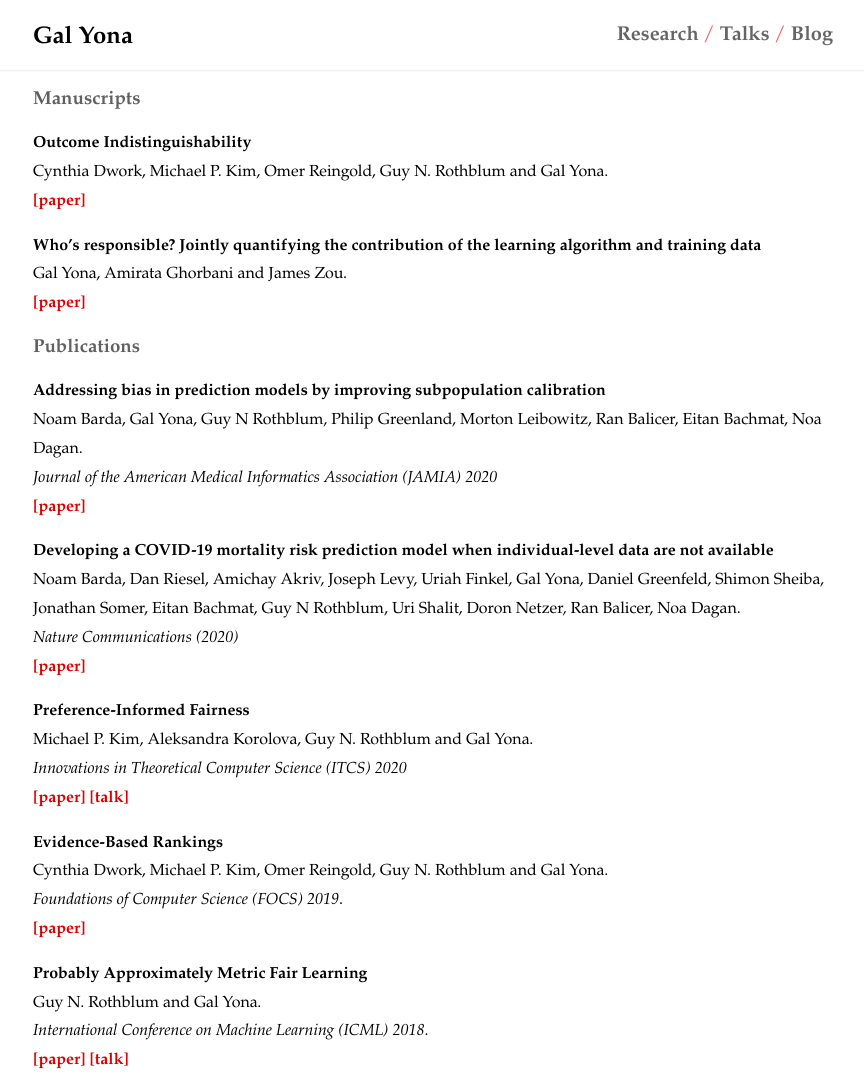
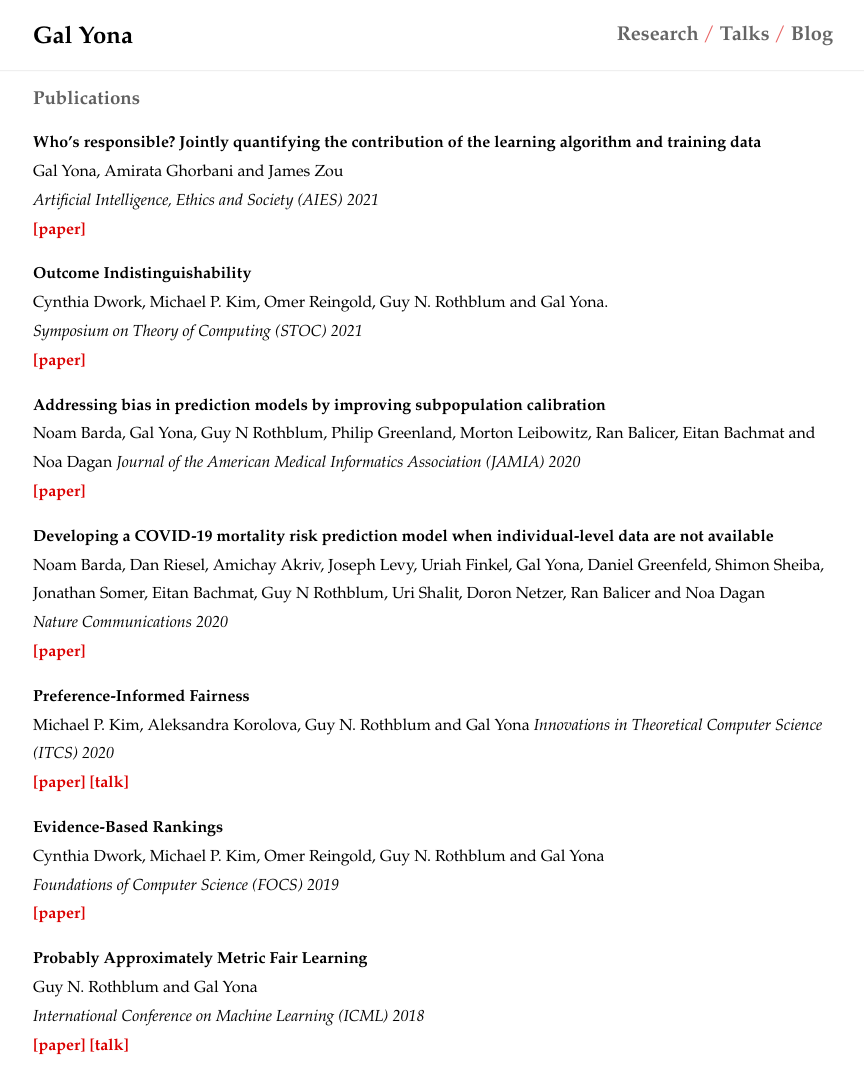
Before and after one commit to galyona/website, a Jekyll site: the page built from research/index.md, in a window 1280 px wide. Shown: the whole page, without its empty margins (207-1071 px from the left). Built offline with Jekyll 4.4.1, drawn with Linux system fonts in a browser that asks for light colours.

Commit message:
updated publications

```diff
--- a/research/index.md
+++ b/research/index.md
@@ -4,43 +4,43 @@ title: hello
 permalink: /research/
 ---
 
-### Manuscripts
-
-**Outcome Indistinguishability**
-Cynthia Dwork, Michael P. Kim, Omer Reingold, Guy N. Rothblum and Gal Yona.
-[[paper]](https://eccc.weizmann.ac.il/report/2020/176/){:target="_blank"}
-
-**Who's responsible? Jointly quantifying the contribution of the learning algorithm and training data**
-Gal Yona, Amirata Ghorbani and James Zou. \\
-[[paper]](https://arxiv.org/abs/1910.04214){:target="_blank"}
-
 
 
 ### Publications
 
+**Who's responsible? Jointly quantifying the contribution of the learning algorithm and training data**
+Gal Yona, Amirata Ghorbani and James Zou \\
+*Artificial Intelligence, Ethics and Society (AIES) 2021* \\
+[[paper]](https://arxiv.org/abs/1910.04214){:target="_blank"}
+
+**Outcome Indistinguishability**
+Cynthia Dwork, Michael P. Kim, Omer Reingold, Guy N. Rothblum and Gal Yona.
+*Symposium on Theory of Computing (STOC) 2021* \\
+[[paper]](https://arxiv.org/abs/2011.13426){:target="_blank"}
+
 **Addressing bias in prediction models by improving subpopulation calibration**
-Noam Barda, Gal Yona, Guy N Rothblum, Philip Greenland, Morton Leibowitz, Ran Balicer, Eitan Bachmat, Noa Dagan.
+Noam Barda, Gal Yona, Guy N Rothblum, Philip Greenland, Morton Leibowitz, Ran Balicer, Eitan Bachmat and Noa Dagan
 *Journal of the American Medical Informatics Association (JAMIA) 2020* \\
 [[paper]](https://academic.oup.com/jamia/advance-article-abstract/doi/10.1093/jamia/ocaa283/6000400){:target="_blank"}
 
 **Developing a COVID-19 mortality risk prediction model when individual-level data are not available**
-Noam Barda, Dan Riesel, Amichay Akriv, Joseph Levy, Uriah Finkel, Gal Yona, Daniel Greenfeld, Shimon Sheiba, Jonathan Somer, Eitan Bachmat, Guy N Rothblum, Uri Shalit, Doron Netzer, Ran Balicer, Noa Dagan.
-*Nature Communications (2020)* \\
+Noam Barda, Dan Riesel, Amichay Akriv, Joseph Levy, Uriah Finkel, Gal Yona, Daniel Greenfeld, Shimon Sheiba, Jonathan Somer, Eitan Bachmat, Guy N Rothblum, Uri Shalit, Doron Netzer, Ran Balicer and Noa Dagan
+*Nature Communications 2020* \\
 [[paper]](https://www.nature.com/articles/s41467-020-18297-9){:target="_blank"}
 
 **Preference-Informed Fairness**
-Michael P. Kim, Aleksandra Korolova, Guy N. Rothblum and Gal Yona.
-*Innovations in Theoretical Computer Science (ITCS)  2020* \\
+Michael P. Kim, Aleksandra Korolova, Guy N. Rothblum and Gal Yona
+*Innovations in Theoretical Computer Science (ITCS) 2020* \\
 [[paper]](https://arxiv.org/abs/1904.01793){:target="_blank"}
 [[talk]](https://www.youtube.com/watch?v=zAR5VbkhKv4){:target="_blank"}
 
 **Evidence-Based Rankings**
-Cynthia Dwork, Michael P. Kim, Omer Reingold, Guy N. Rothblum and Gal Yona.
-*Foundations of Computer Science (FOCS) 2019*. \\
+Cynthia Dwork, Michael P. Kim, Omer Reingold, Guy N. Rothblum and Gal Yona
+*Foundations of Computer Science (FOCS) 2019* \\
 [[paper]](https://conferences.computer.org/focs/2019/pdfs/FOCS2019-7pBwCpNH4Mz2L4MJWVl6Xp/7lI4PfneZ4L79yuaxYxVwe/6pWBsKP4Y961KSgnZ1Ykxt.pdf){:target="_blank"}
 
 
 **Probably Approximately Metric Fair Learning**
-Guy N. Rothblum and Gal Yona.
-*International Conference on Machine Learning (ICML) 2018*.   \\
+Guy N. Rothblum and Gal Yona
+*International Conference on Machine Learning (ICML) 2018*  \\
 [[paper]](https://arxiv.org/abs/1803.03242){:target="_blank"} [[talk]](https://vimeo.com/287766217){:target="_blank"}
```
Also changed, not shown: 1 other file.
